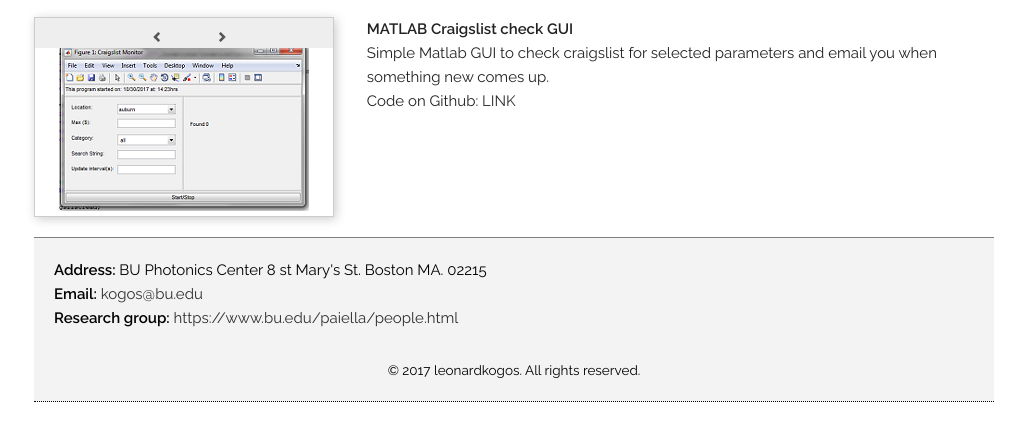
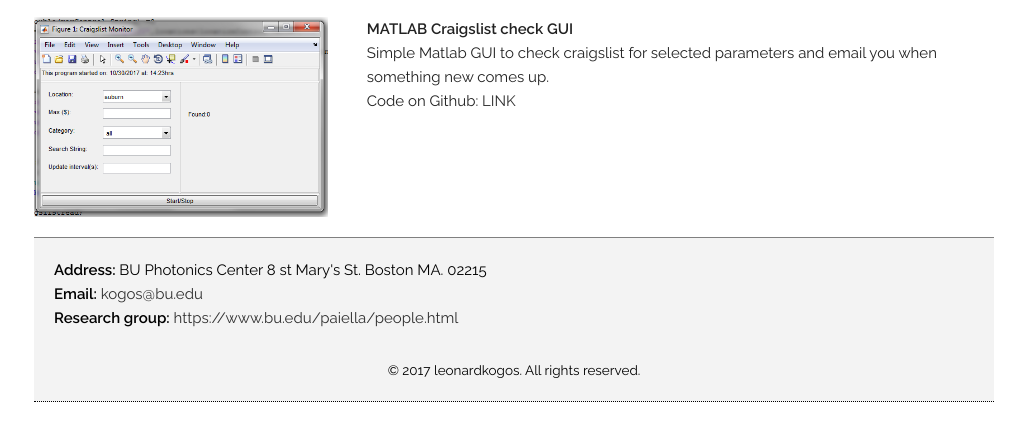
Before and after one commit to leokogos/leokogos.github.io, a plain HTML site: page projects.html in a window 1280 px wide. Shown: the part 297-738 px from the top of the page, without its empty margins (126-1151 px from the left). Drawn offline with Linux system fonts and the light colour scheme.

Commit message:
Update project page

```diff
--- a/css/carousel.css
+++ b/css/carousel.css
@@ -1,63 +1,38 @@
-    .carouselbox {
-      font-family: helvetica,sans-serif;
-      font-size: 14px;
-      width: 300px;
-      position: relative;
-      margin: 0;
-      border: 1px solid #ccc;
-      box-shadow: 2px 2px 10px #ccc;
-      overflow: hidden;
+img {
+	border: none;
 }
-    .carouselcontent {
-      margin: 0;
-      padding: 0;
+#normal2, #normal3, #normal4, #normal5 {
+	display: none;
 }
-    .carouselcontent li {
-      font-size:100px;
-      margin: 0;
-      padding: 0;
-      width: 100%;
-      list-style: none;
+#gallery {
+	margin: 0 auto;
+	width: 350px;
+}
+#thumbs {
+	margin: 5px auto 5px auto;
 	text-align: center;
-      z-index: 2;
+	width: 350px;
 }
-    .carouselactive {
-      height: 200px;
+#bigimages {
+	width: 320px;
+	float: left;
 }
-    .carouselcarouselbox button {
-      border: none;
-      visibility: hidden;
+#thumbs img {
+	width: 50px;
+	height: 50px;
 }
-    .carouselactive button {
-      visibility: visible;
+#bigimages img {
+	border: 1px solid #555;
+	margin-top: 3px;
+	width: 320px;
 }
-
-	.carouselbuttons button{
-		border: none;
-		width:20px;
-		height:20px;
+#thumbs a:link, #thumbs a:visited {
+	width: 50px;
+	height: 50px;
+	border: 1px solid #555;
+	margin: 1px;
+	float: left;
 }
-    .carouselactive .carouselbuttons {
-      padding: 0;
-      background: #eee;
-      text-align: center;
-      z-index: 10;
-      position: relative;
+#thumbs a:hover {
+	border: 2px solid #888;
 }
-    .carouselactive li {
-      position: absolute;
-      top: 20px;
-      opacity: 0;
-      transform: scale(0);
-      transition: 1s;
-    }
-    .carouselactive li.carouselcurrent {
-      top: 20px;
-      opacity: 1;
-      transform: scale(1);
-      transition: 1s;
-    }
-
-    .li img {
-      width: 100%;
-    }
--- a/css/layout.css
+++ b/css/layout.css
@@ -57,7 +57,16 @@ padding:0;
 }
 .project{text-decoration: underline;}
 
-
+/*Projects*/
+.thumbnail:hover {
+    position:relative;
+    top:-25px;
+    left:-35px;
+    width: 150%;
+    height:auto;
+    display:block;
+    z-index:999;
+}
 	/*Footer*/
 
 	.footer {
--- a/js/carousel.js
+++ b/js/carousel.js
@@ -1,36 +1,11 @@
-carousel = (function(){
-  // Read necessary elements from the DOM once
-  var box = document.querySelector('.carouselbox');
-  var next = box.querySelector('.carouselnext');
-  var prev = box.querySelector('.carouselprev');
-  // Define the global counter, the items and the
-  // current item
-  var counter = 0;
-  var items = box.querySelectorAll('.carouselcontent li');
-  var amount = items.length;
-  var current = items[0];
-  box.classList.add('carouselactive');
-  // navigate through the carousel
-  function navigate(direction) {
-    // hide the old current list item
-    current.classList.remove('carouselcurrent');
+function changeImage(current) {
+	var imagesNumber = 5;
 
-    // calculate the new position
-    counter = (counter + direction) % amount;
-    counter = counter < 0 ? amount - 1 : counter;
-    // set new current element
-    // and add CSS class
-    current = items[counter];
-    current.classList.add('carouselcurrent');
-  }
-  // add event handlers to buttons
-  next.addEventListener('click', function(ev) {
-    navigate(1);
-  });
-  prev.addEventListener('click', function(ev) {
-    navigate(-1);
-  });
-  // show the first element
-  // (when direction is 0 counter doesn't change)
-  navigate(0);
-})();
+	for (i=1; i<=imagesNumber; i++) {
+		if (i == current) {
+			document.getElementById("normal" + current).style.display = "block";
+		} else {
+			document.getElementById("normal" + i).style.display = "none";
+		}
+	}
+}
--- a/projects.html
+++ b/projects.html
@@ -23,7 +23,6 @@
   <link rel="stylesheet" href="css/normalize.css">
   <link rel="stylesheet" href="css/skeleton.css">
   <link rel="stylesheet" href="css/layout.css">
-  <link rel="stylesheet" href="css/carousel.css">
 
   <!-- Favicon
   –––––––––––––––––––––––––––––––––––––––––––––––––– -->
@@ -60,19 +59,7 @@
         <!-- .container is main centered wrapper -->
 		<div class="row">
 			<div class="four columns">
-				<div class="carouselbox">
-				  <div class="carouselbuttons">
-					<button class="carouselprev">
-					   <span class="glyphicon glyphicon-chevron-left"></span>
-					</button>
-					<button class="carouselnext">
-						<span class="glyphicon glyphicon-chevron-right"></span>
-					</button>
-				  </div>
-				  <ol class="carouselcontent">
-					<li><img src="images/checkcraigslistsmall.png" alt="1"></li>
-				  </ol>
-				</div>
+                <img src="images/checkcraigslist.png" class="thumbnail" width="100%" />
 			</div>
 			<div class="eight columns">
 				<p>
@@ -101,7 +88,7 @@
 	    </div>
 	</div>
 </div>
- <script src="js/carousel.js"></script>
+
 <!-- End Document
   –––––––––––––––––––––––––––––––––––––––––––––––––– -->
 </body>
```
Also changed, not shown: images/checkcraigslistsmall.png (deleted). Lines whose indentation alone changed are shown as unchanged.
